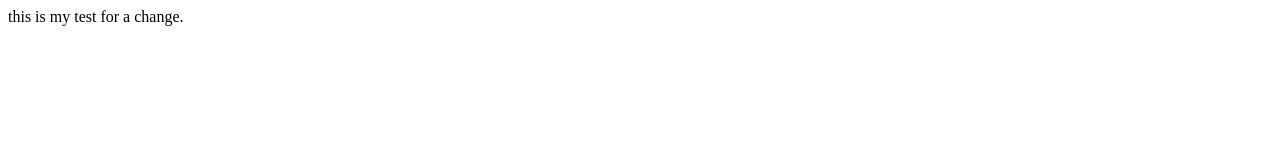
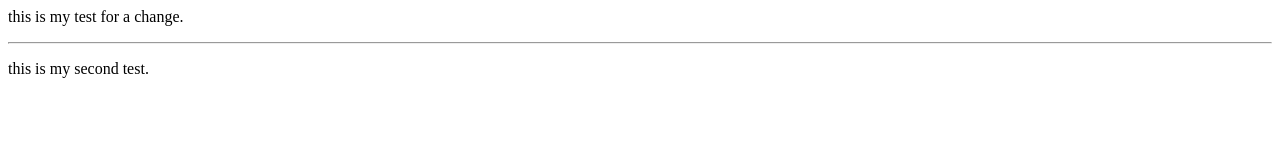
Before and after one commit to kayceetopel2/MART341-WebDesign, a plain HTML site: page testdirectory/index.html in a window 1280 px wide. Drawn offline with Linux system fonts and the light colour scheme.

Commit message:
Update index.html

```diff
--- a/testdirectory/index.html
+++ b/testdirectory/index.html
@@ -1 +1,3 @@
 <p>this is my test for a change.</p>
+<hr>
+<p>this is my second test.</p>
```
